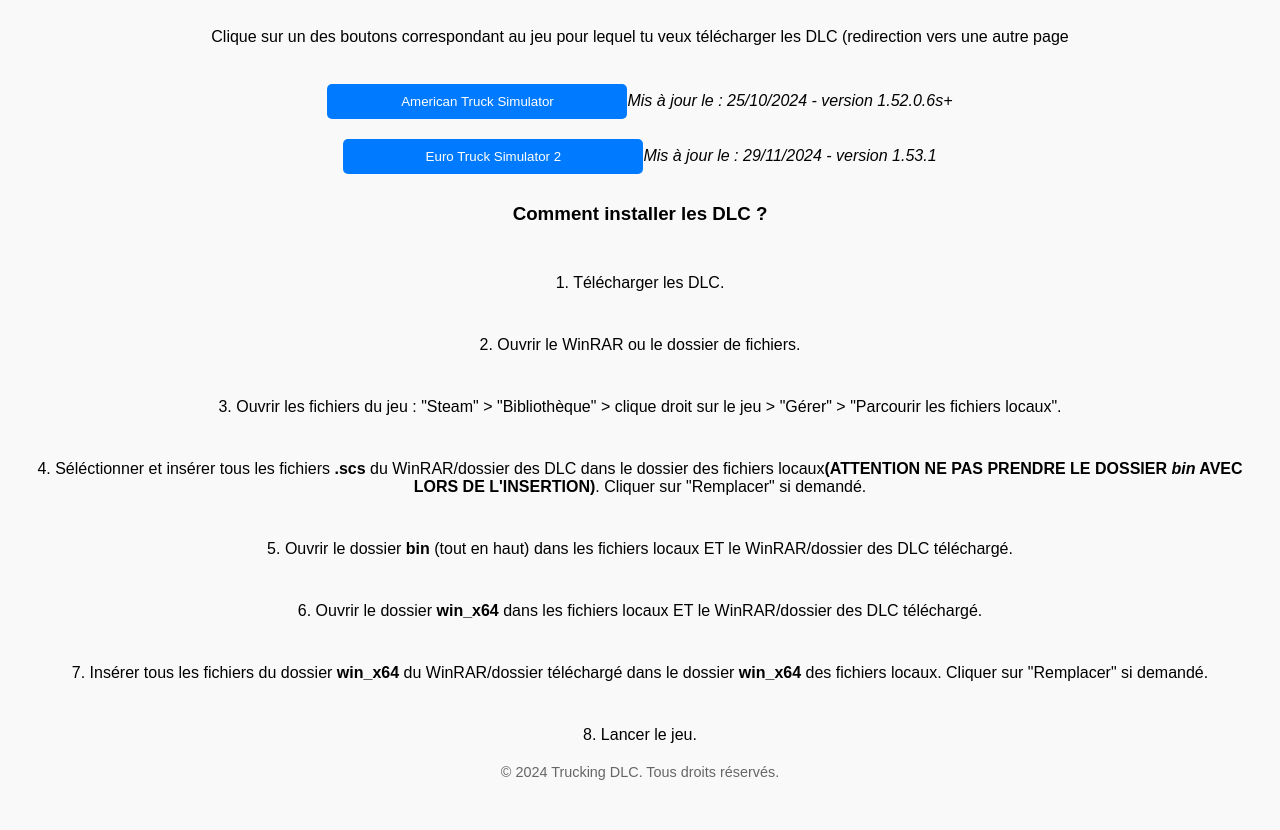
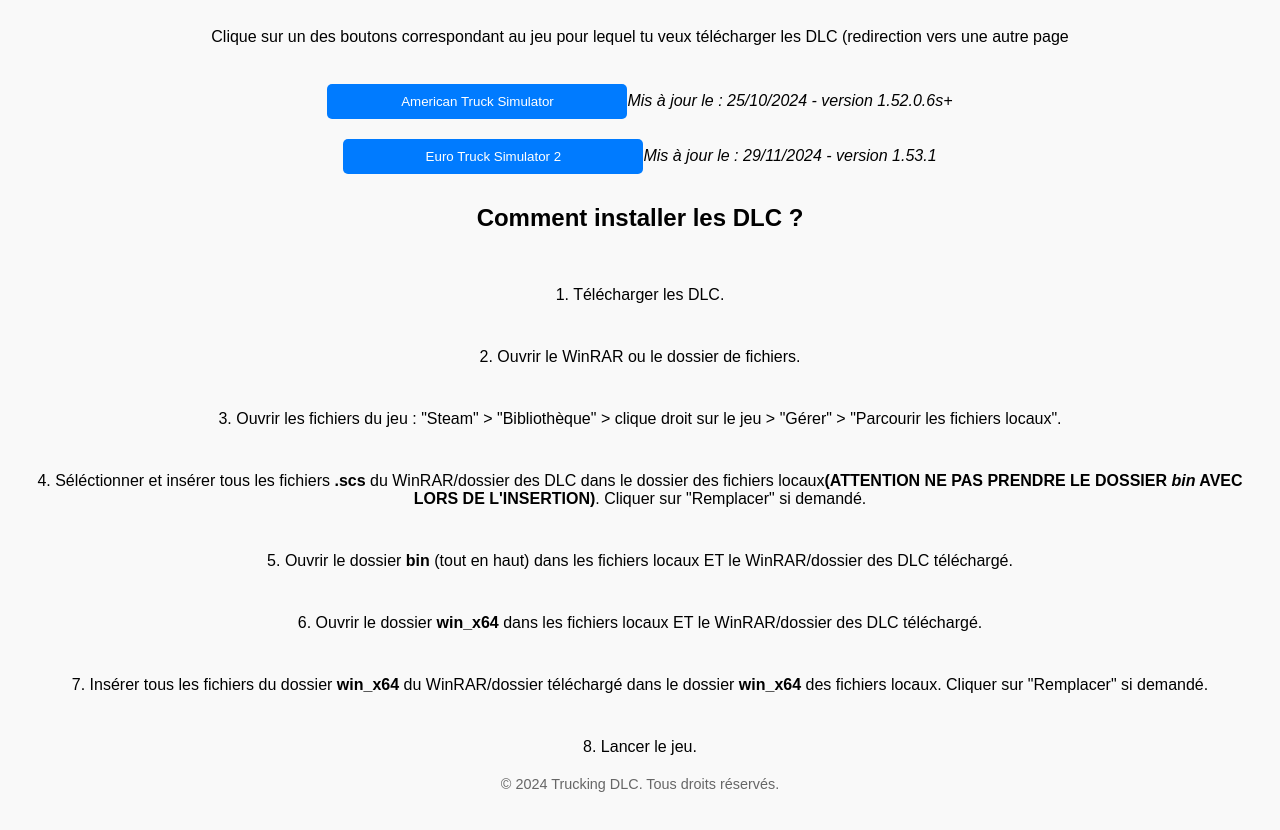
Before and after one commit to slavawebdev/truckingDLC, a plain HTML site: page index.html in a window 1280 px wide. Shown: the part 107-937 px from the top of the page. Drawn offline with Linux system fonts and the light colour scheme.

Commit message:
Update index.html

```diff
--- a/index.html
+++ b/index.html
@@ -15,7 +15,7 @@
     <button onclick="window.location.href='https://drive.google.com/drive/folders/1xWE8DJ5QtMbdtnfdhSI5xM-K1Em9gZa-';">Euro Truck Simulator 2</button><em>Mis à jour le : 29/11/2024 - version 1.53.1</em>
     <br>
 
-    <h3>Comment installer les DLC ?</h3><br>
+    <h2>Comment installer les DLC ?</h3><br>
     <p>1. Télécharger les DLC.</p><br>
     <p>2. Ouvrir le WinRAR ou le dossier de fichiers.</p><br>
     <p>3. Ouvrir les fichiers du jeu : "Steam" > "Bibliothèque" > clique droit sur le jeu > "Gérer" > "Parcourir les fichiers locaux".</p><br>
```
